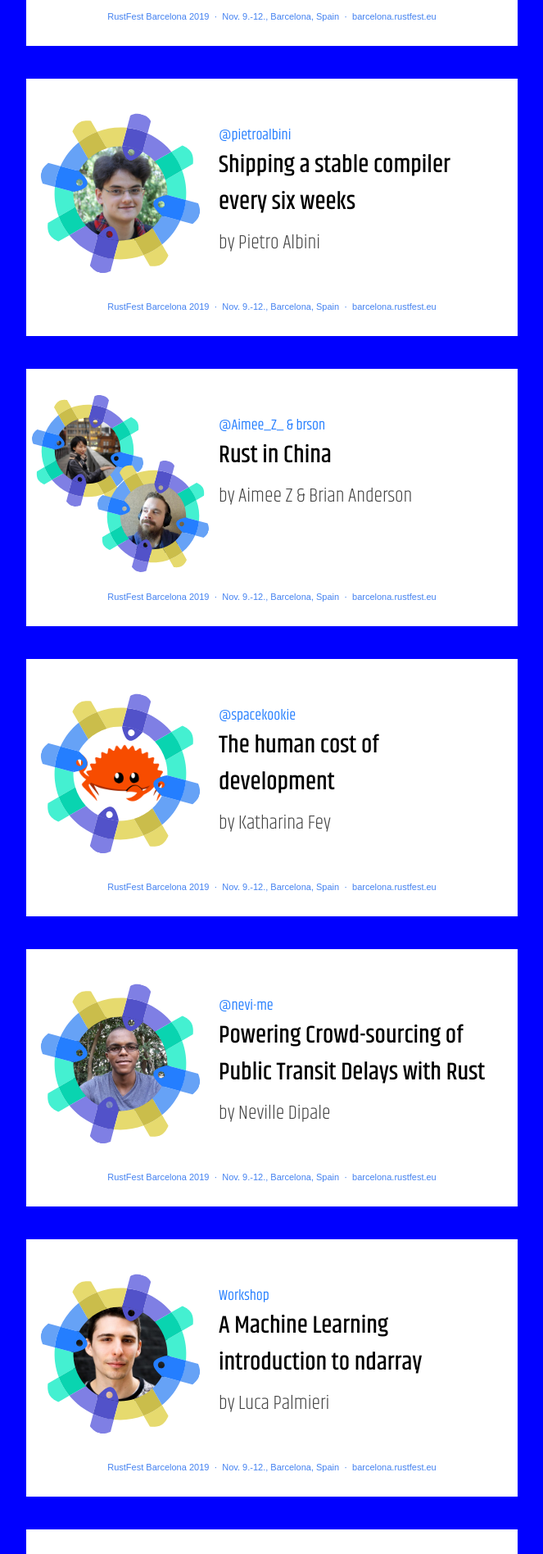
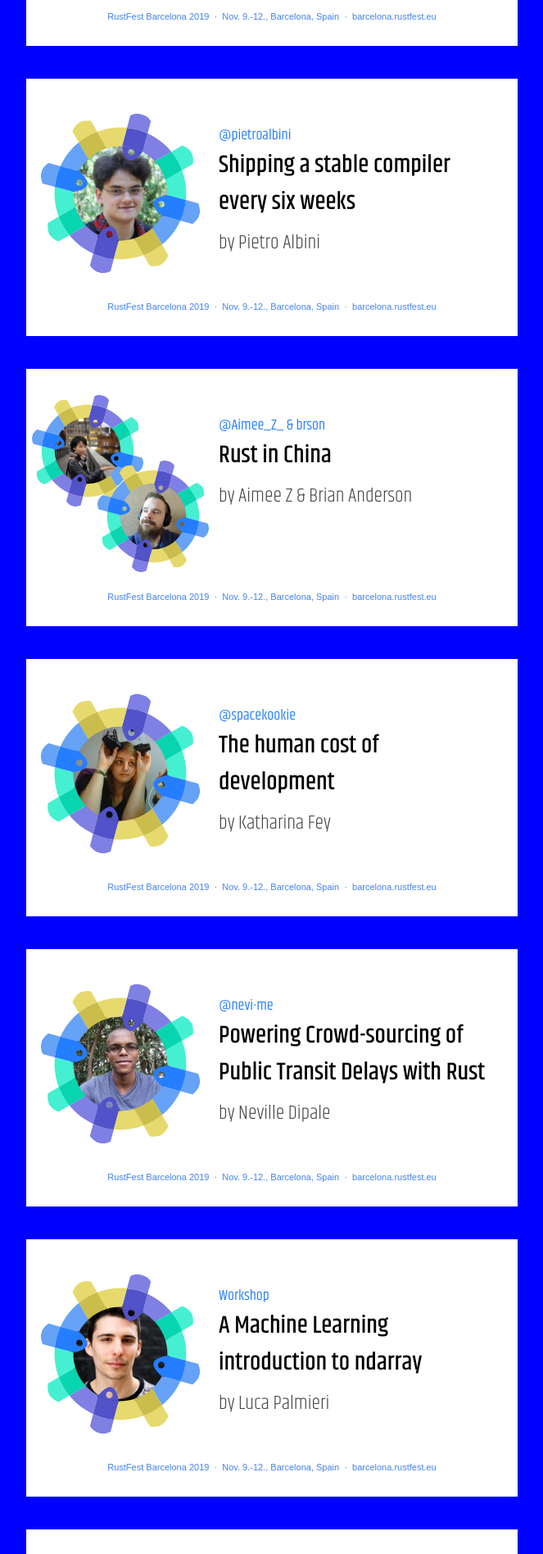
Before and after one commit to RustFestEU/barcelona.rustfest.eu, a Jekyll site: the page built from meta-twitter-card-generator.html, in a window 1280 px wide. Shown: the part 3484-5380 px from the top of the page at 82% size, without its empty margins (308-971 px from the left). Built offline with Jekyll 4.4.1, drawn with Linux system fonts in a browser that asks for light colours.

Commit message:
Add spacekookie's picture

```diff
--- a/_data/speakers.yml
+++ b/_data/speakers.yml
@@ -130,7 +130,7 @@
 
 katharina-fey:
   name: Katharina Fey
-  thumbnailUrl: no-photo.jpg
+  thumbnailUrl: katharina-fey.jpg
   links:
     - icon: twitter
       link: https://twitter.com/spacekookie
--- a/_layouts/meta-twitter-card-generator.html
+++ b/_layouts/meta-twitter-card-generator.html
@@ -293,7 +293,7 @@
         ["ferris.png", "Amp Up Web Audio Applications with Rust and WebAssembly", "Talk", "by Niklas Reppel"],
         ["pietro-albini.jpg", "Shipping a stable compiler every six weeks", "@pietroalbini", "by Pietro Albini"],
         [["aimee-z.jpg", "brian-anderson.jpg"], "Rust in China", "@Aimee_Z_ & brson", "by Aimee Z & Brian Anderson"],
-        ["ferris.png", "The human cost of development", "@spacekookie", "by Katharina Fey"],
+        ["katharina-fey.jpg", "The human cost of development", "@spacekookie", "by Katharina Fey"],
         ["neville-dipale.jpg", "Powering Crowd-sourcing of Public Transit Delays with Rust", "@nevi-me", "by Neville Dipale"],
         ["luca-palmieri.png", "A Machine Learning introduction to ndarray", "Workshop", "by Luca Palmieri"],
         [["hanno-braun.jpg", "matthias-endler.jpg"], "Introduction to Embedded Development", "Workshop", "by Hanno Braun & Matthias Endler"],
```
Also changed, not shown: assets/social/human-cost-of-dev.png, assets/speakers/katharina-fey.jpg (added).
